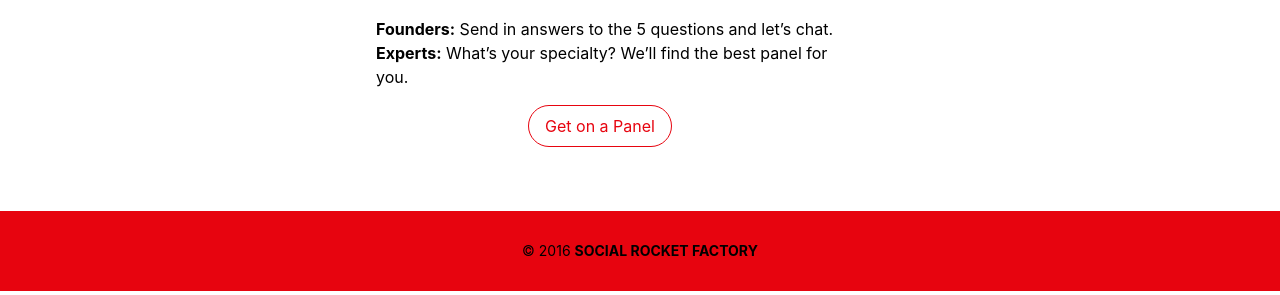
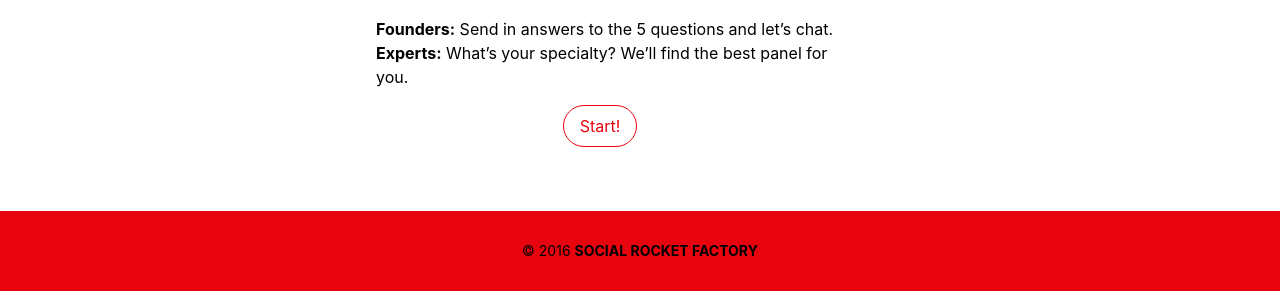
Before and after one commit to aaronergreen/jumpstarts, a Jekyll site: the page built from _about/contact.md, in a window 1280 px wide. Shown: the part 178-473 px from the top of the page. Built offline with Jekyll 4.4.1, drawn with Linux system fonts in a browser that asks for light colours.

Commit message:
changed button text

```diff
--- a/_about/contact.md
+++ b/_about/contact.md
@@ -9,5 +9,5 @@ order: 6
 
 
 <div class="tc">
-<a href="mailto:info@socialrocketfactory.com" class="link bg-white dark-red br-pill ba ph3 pv2 dib mr4">Get on a Panel</a>
+<a href="mailto:info@socialrocketfactory.com" class="link bg-white dark-red br-pill ba ph3 pv2 dib mr4">Start!</a>
 </div>
```
